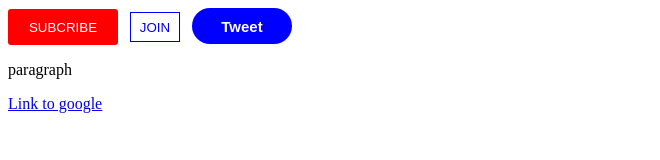
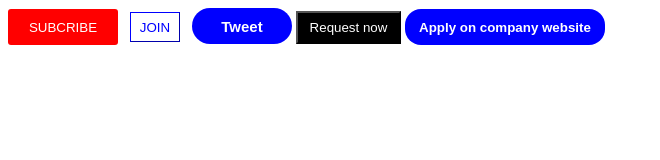
Before and after one commit to MyCheesyPuff/HTML-JAVA-SCRIPT-COURSE, a plain HTML site: page index.html in a window 1280 px wide. Shown: the whole page, without its empty margins (0-660 px from the left). Drawn offline with Linux system fonts and the light colour scheme.

Commit message:
button exercises with html and css

```diff
--- a/index.html
+++ b/index.html
@@ -1,10 +1,24 @@
 <button class = "subscribe_button"> SUBCRIBE </button>
 <button class = "join_button">JOIN</button>
 <button class = "tweet_button">Tweet</button>
-<p>paragraph</p>
-<a = href = "https://www.google.com" target ="_blank"> Link to google </a>
-
+<button class = "uber_button"> Request now </button>
+<button class = "linkedin_button"> Apply on company website</button>
 <style >
+	.linkedin_button{
+		background-color: blue;
+		color: white;
+		font-weight: bold;
+		border-radius: 16px;
+		height: 36;
+		width: 200;
+		border: none;
+	}
+	.uber_button{
+		background-color: black;
+		color:white;
+		height: 33;
+		width: 105;
+	}
 	.subscribe_button{
 		background-color: red;
 		color: white;
```
